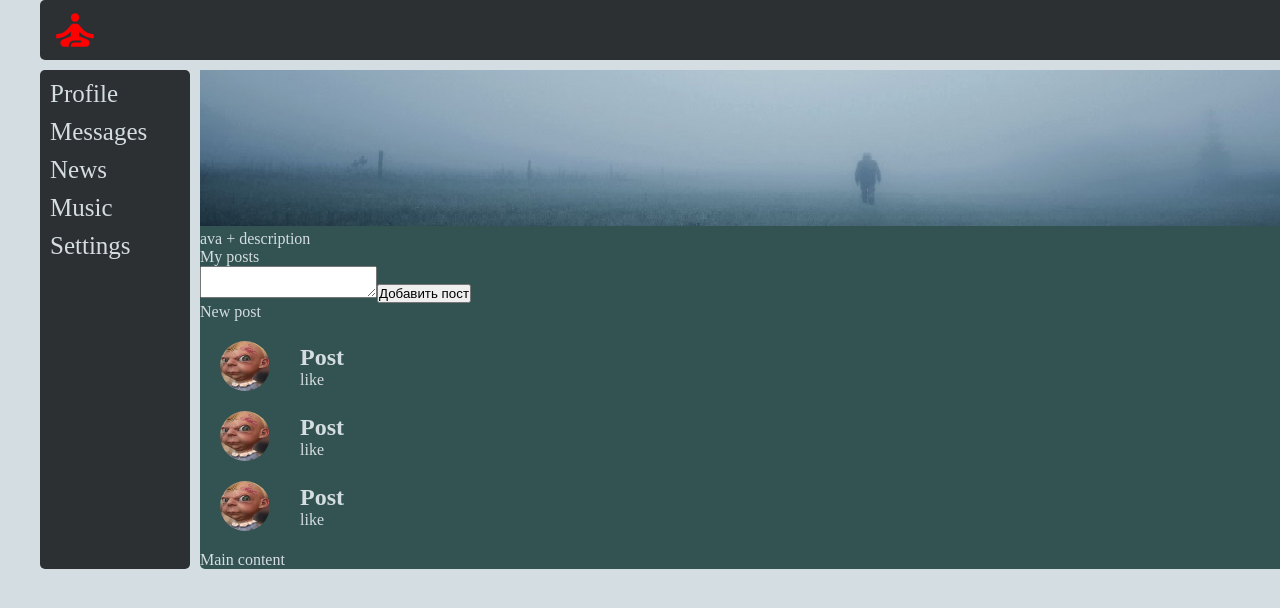
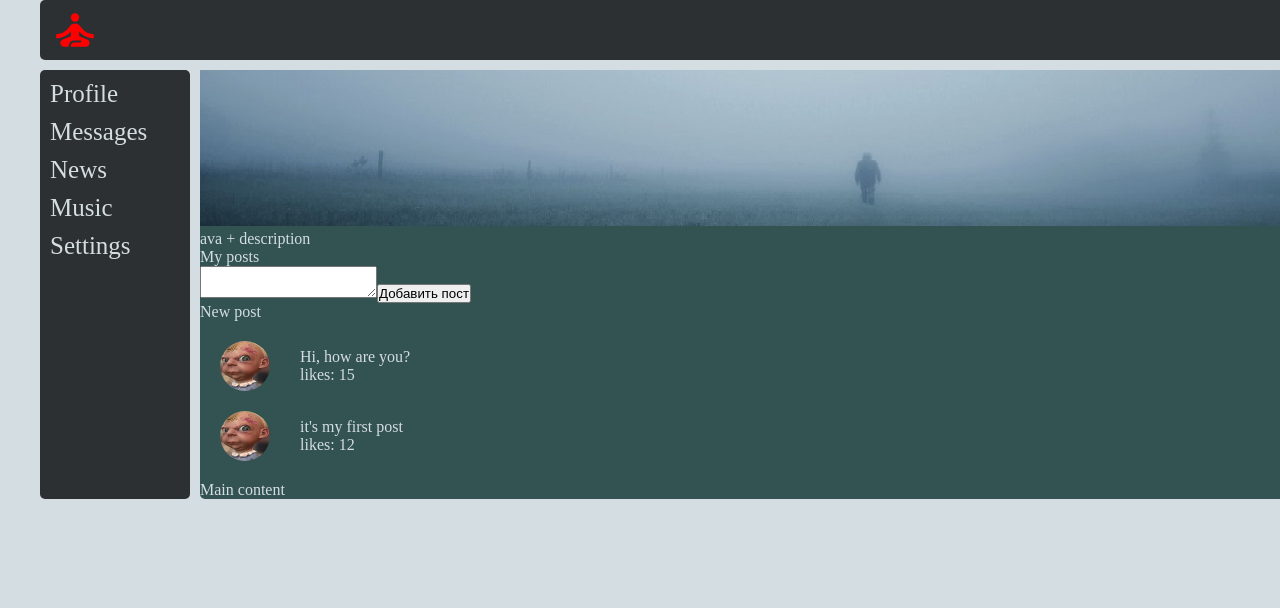
Before and after one commit to Mahoney-hub/the-way-of-the-samurai-on-the-typescript, a React (Create React App) app: page / in a window 1280 px wide. Shown: the top 608 px of the page. Built offline with nearby package versions, Linux system fonts and the light colour scheme.

Commit message:
lesson 16

```diff
--- a/src/components/Profile/MyPosts/MyPosts.tsx
+++ b/src/components/Profile/MyPosts/MyPosts.tsx
@@ -13,9 +13,8 @@
                 New post
             </div>
             <div>
-                <Post/>
-                <Post/>
-                <Post/>
+                <Post message={'Hi, how are you?'} likesCount={15}/>
+                <Post message={`it's my first post`} likesCount={12}/>
             </div>
         </div>
     );
--- a/src/components/Profile/MyPosts/Post/Post.tsx
+++ b/src/components/Profile/MyPosts/Post/Post.tsx
@@ -2,13 +2,18 @@
 import ava from './avatar.jpg';
 import classes from './Post.module.css';
 
-const Post = () => {
+type PostType = {
+    message: string
+    likesCount: number
+}
+
+const Post: React.FC<PostType> = (props) => {
     return (
         <div className={classes.post}>
             <img src={ava} alt="ava"/>
             <div>
-                <h2>Post</h2>
-                <span>like</span>
+                <p>{props.message}</p>
+                <p>likes: {props.likesCount}</p>
             </div>
         </div>
     );
```
Also changed, not shown: src/logo.svg (deleted).
